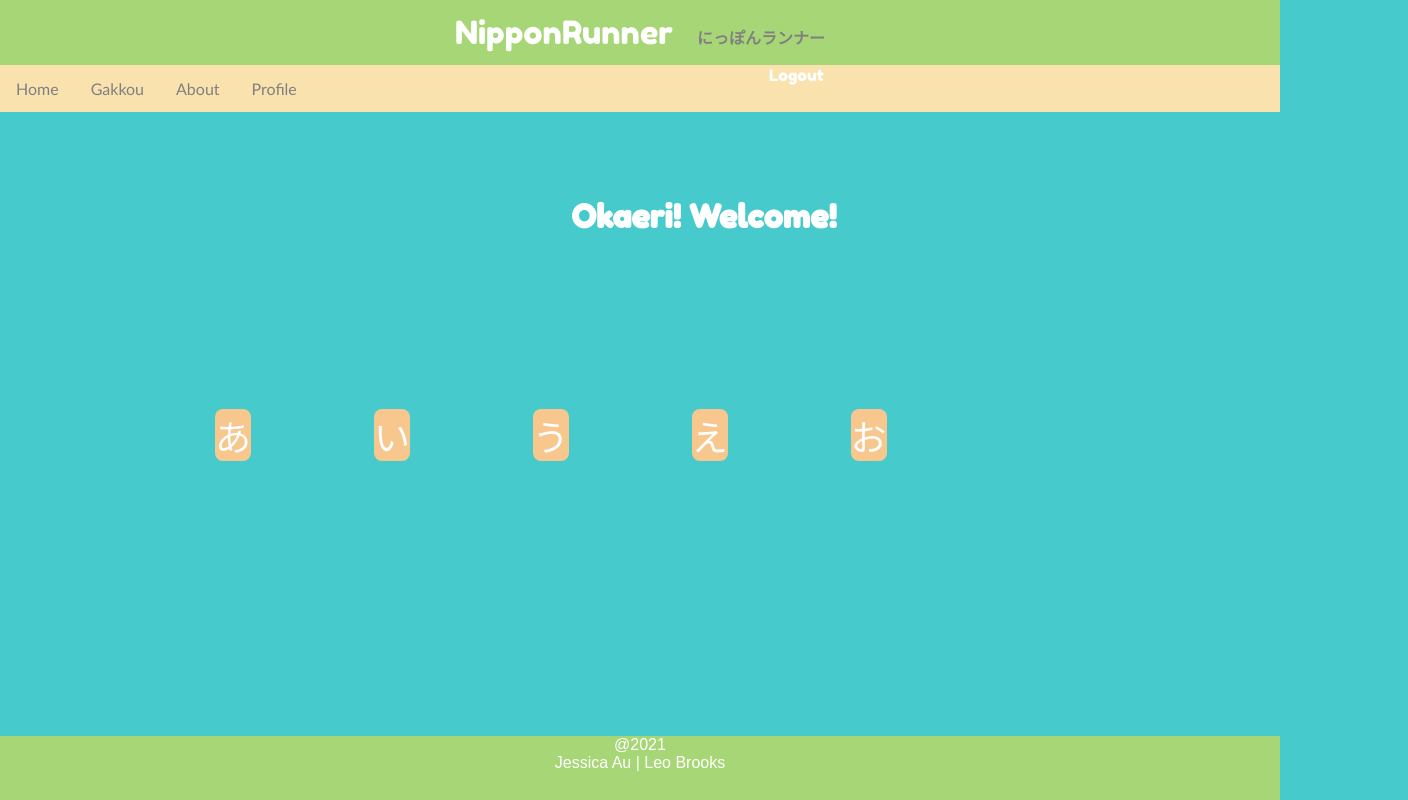
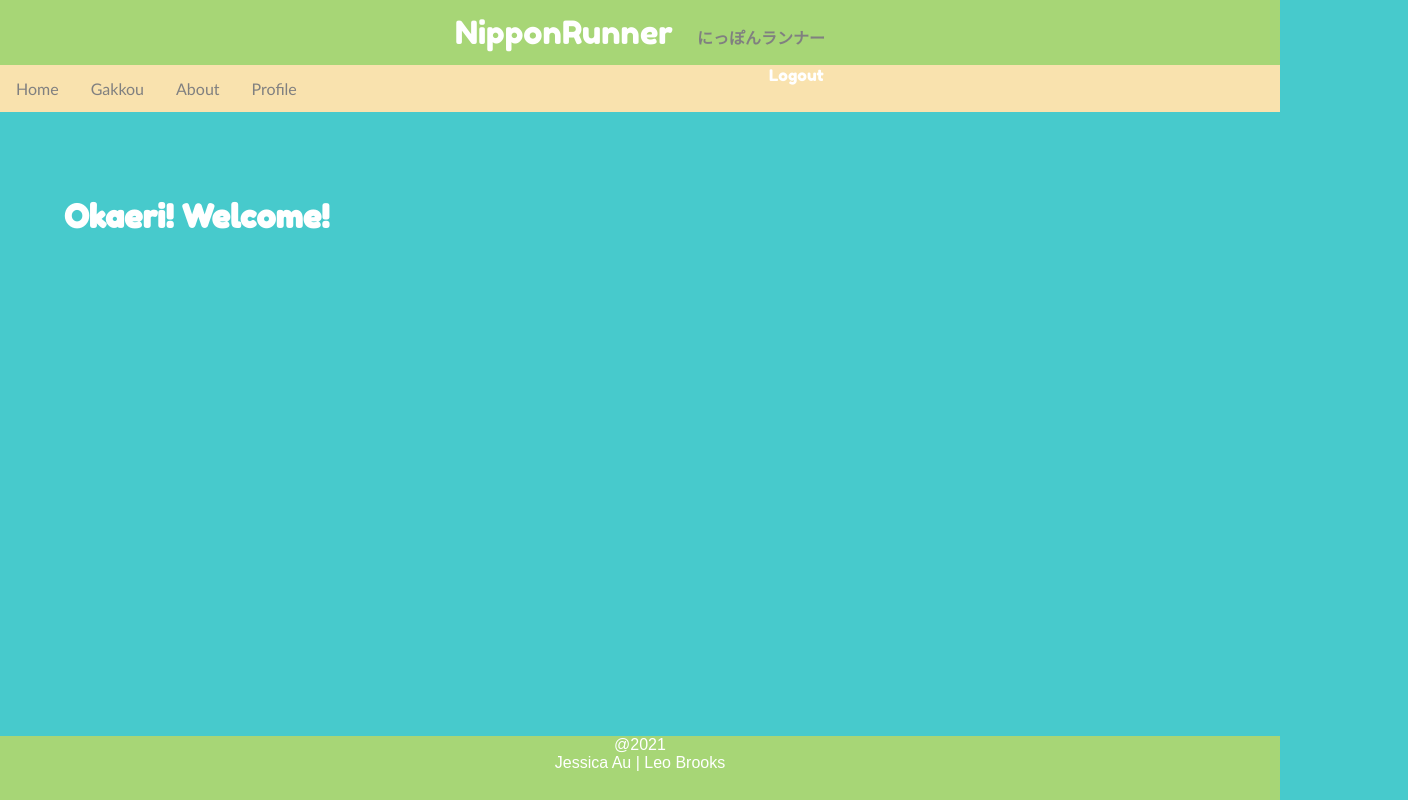
Before and after one commit to jessica-au/nipponrunner, a React (Create React App) app in the folder nipponRunnerFrontEnd/: page /gakkou in a window 1280 px wide. Shown: the whole page, 1408 px wide, since content can reach past the window. Built offline with nearby package versions, Linux system fonts and the light colour scheme; sample sign-in values are in the browser's storage.

Commit message:
unclear what's changed since last time but switching to main branch

```diff
--- a/nipponRunnerFrontEnd/src/components/Gakkou/Gakkou.js
+++ b/nipponRunnerFrontEnd/src/components/Gakkou/Gakkou.js
@@ -7,7 +7,7 @@ const Gakkou = () => {
         <div className="gakkou">
             <h1>Okaeri! Welcome!</h1>
             <div className="information">
-                <Hiragana />
+
             </div>
         </div>
     )
--- a/nipponRunnerFrontEnd/src/index.css
+++ b/nipponRunnerFrontEnd/src/index.css
@@ -78,7 +78,7 @@ h1, h2, h3 {
   position: absolute;
   margin: 5% 5%;
   align-self: center;
-  width: 100%;
+  width: 7c0%;
 }
 
 .hiraContainer {
```
